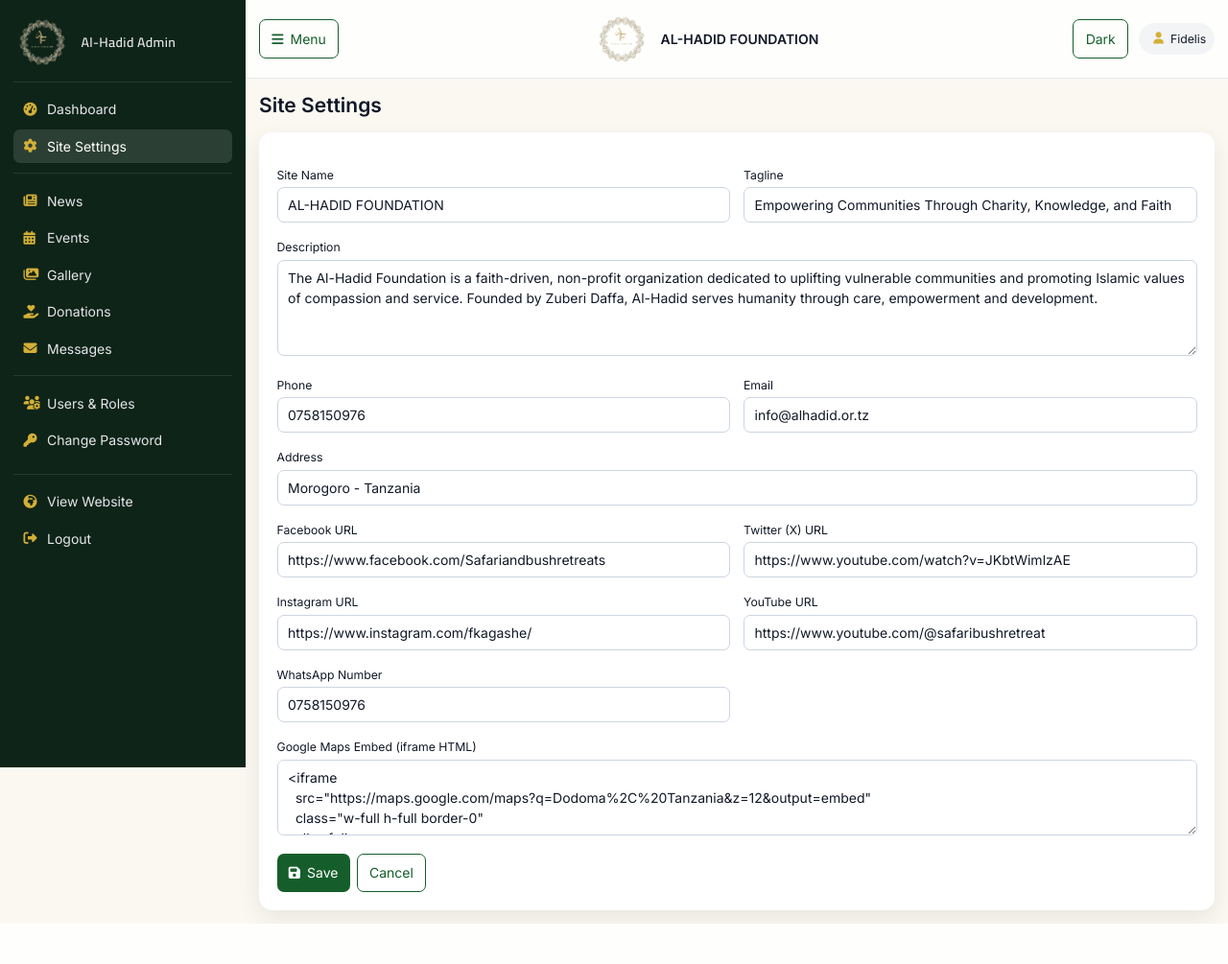
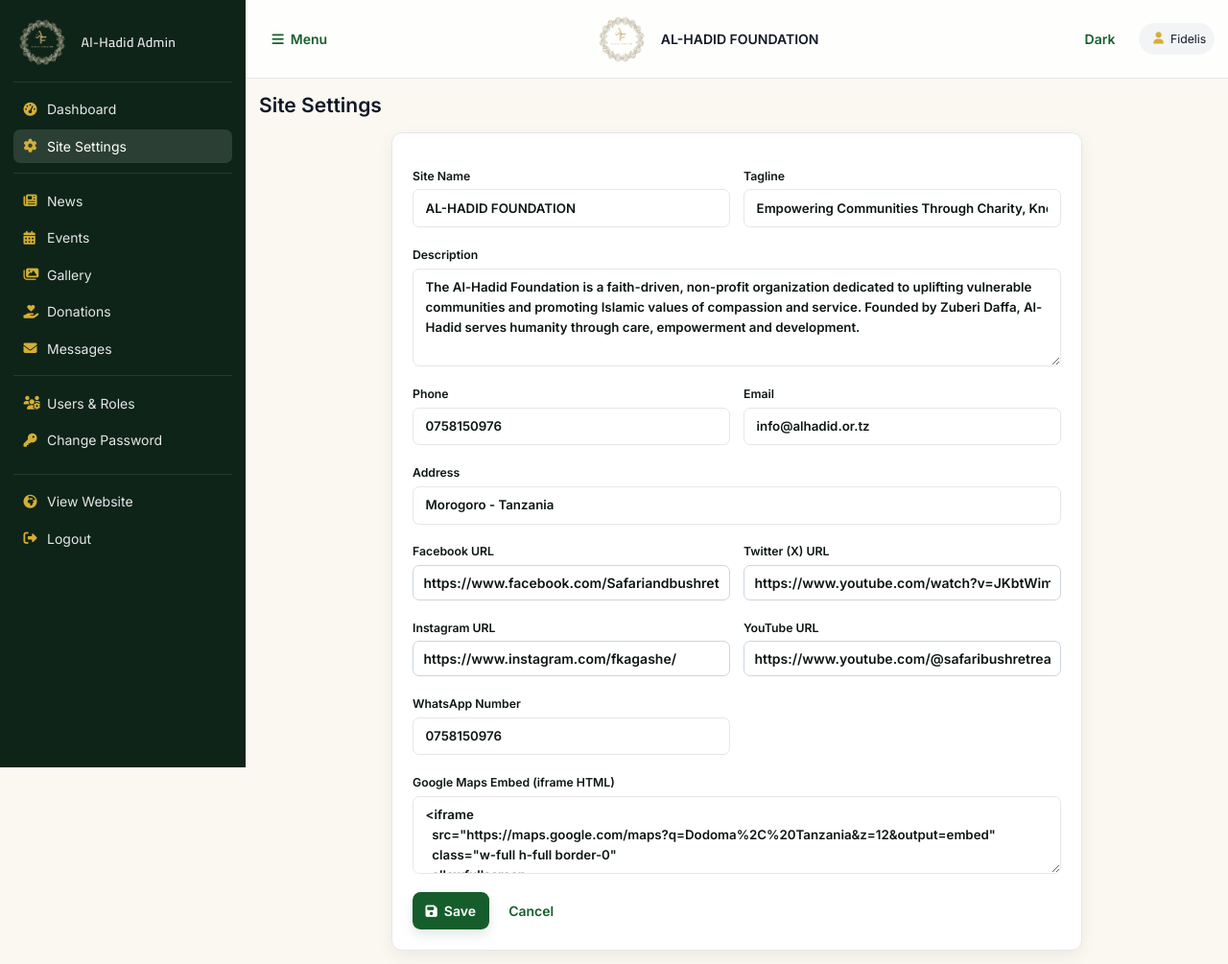
Before and after one commit to FidelisKagashe26/AlHadid, a Django app: page /admin/settings/ in a window 1280 px wide. Shown: the whole page at 96% size. Before the commit the page ends 963 px from the top, so only its background shows below. Run offline with Django 4.2, Linux system fonts and the light colour scheme; a user stored in the database is signed in; data comes from the database, SQL or seed files in the repository.

Commit message:
Final settings

```diff
--- a/templates/admin_panel/site_settings.html
+++ b/templates/admin_panel/site_settings.html
@@ -2,7 +2,181 @@
 {% block title %}Site Settings — {{ site_settings.site_name|default:"Al-Hadid" }}{% endblock %}
 {% block content %}
 <h1 class="text-2xl font-semibold mb-4">Site Settings</h1>
+<style>
+  :root{
+  --bg: #ffffff;
+  --surface: #faf8f1; /* ivory-like light surface */
+  --card-bg: #ffffff;
+  --text: #0b1612;    /* dark text */
+  --muted: #6b7280;
+  --border: #e6e6e6;
+  --primary: #155e2b; /* chosen primary */
+  --primary-600: #166534;
+  --error: #dc2626;
+  --success: #16a34a;
+  --shadow: 0 6px 18px rgba(3,7,18,0.06);
+  --input-radius: 0.5rem;
+  --transition: 160ms ease;
+}
 
+/* Dark theme overrides (applies when .dark present on root or body) */
+.dark,
+@media (prefers-color-scheme: dark) {
+  :root {
+    --bg: #0b1612;
+    --surface: #0f1f18;
+    --card-bg: #0f1f18;
+    --text: #e6f4ee;
+    --muted: #9aa99a;
+    --border: #153a2b;
+    --primary: #155e2b;
+    --primary-600: #14532d;
+    --error: #ef4444;
+    --shadow: 0 6px 20px rgba(0,0,0,0.6);
+  }
+}
+
+/* Card container */
+.card {
+  background: var(--card-bg);
+  color: var(--text);
+  border: 1px solid var(--border);
+  border-radius: 0.75rem;
+  box-shadow: var(--shadow);
+  padding: 1.5rem;
+  max-width: 720px;
+  margin: 0 auto;
+}
+
+/* Form layout */
+.card form p {
+  margin-bottom: 1rem;
+}
+
+/* Labels */
+.card label {
+  display: inline-block;
+  margin-bottom: 0.35rem;
+  font-weight: 600;
+  color: var(--text);
+  font-size: 0.95rem;
+}
+
+/* Inputs */
+.card input[type="password"],
+.card input[type="text"],
+.card input[type="email"],
+.card textarea,
+.card select {
+  display: block;
+  width: 100%;
+  padding: 0.6rem 0.9rem;
+  font-size: 0.95rem;
+  border: 1px solid var(--border);
+  border-radius: var(--input-radius);
+  background: var(--bg);
+  color: var(--text);
+  box-sizing: border-box;
+  transition: border var(--transition), box-shadow var(--transition), background var(--transition);
+  -webkit-appearance: none;
+  appearance: none;
+}
+
+/* Focus / keyboard visible ring */
+.card input:focus,
+.card textarea:focus,
+.card select:focus {
+  outline: none;
+  border-color: var(--primary-600);
+  box-shadow: 0 0 0 4px rgba(21,94,43,0.12); /* subtle primary halo (155e2b -> rgb(21,94,43)) */
+}
+
+/* Placeholder color */
+.card input::placeholder,
+.card textarea::placeholder {
+  color: #9ca3af;
+}
+
+/* Helptext (password rules, hints) */
+.card .helptext {
+  display: block;
+  margin-top: 0.5rem;
+  font-size: 0.85rem;
+  color: var(--muted);
+  line-height: 1.4;
+  background: transparent;
+}
+
+/* Help list style */
+.card .helptext ul {
+  margin: 0.4rem 0 0 1.15rem;
+  padding: 0;
+}
+
+.card .helptext li {
+  margin-bottom: 0.35rem;
+  list-style-type: disc;
+}
+
+/* Error list styling */
+.card .errorlist {
+  margin: 0.35rem 0 0;
+  padding: 0.5rem 0.75rem;
+  border-radius: 0.45rem;
+  background: rgba(220,38,38,0.06);
+  color: var(--error);
+  border: 1px solid rgba(220,38,38,0.12);
+  font-size: 0.92rem;
+}
+
+/* Buttons */
+.btn {
+  display: inline-flex;
+  align-items: center;
+  justify-content: center;
+  padding: 0.55rem 0.9rem;
+  font-weight: 600;
+  border-radius: 0.6rem;
+  border: 1px solid transparent;
+  cursor: pointer;
+  transition: transform var(--transition), box-shadow var(--transition), background var(--transition);
+}
+
+/* Primary button */
+.btn-primary {
+  background: var(--primary);
+  color: #fff;
+  box-shadow: 0 6px 12px rgba(21,94,43,0.12);
+}
+
+.btn-primary:hover {
+  transform: translateY(-1px);
+  background: var(--primary-600);
+}
+
+/* Disabled button */
+.btn[disabled],
+.btn:disabled {
+  opacity: 0.6;
+  cursor: not-allowed;
+  transform: none;
+}
+
+/* Small spacing helper */
+.mt-2 { margin-top: 0.5rem; }
+
+/* Responsive tweaks */
+@media (max-width: 640px) {
+  .card { padding: 1rem; }
+  .btn { width: 100%; }
+}
+
+/* Accessibility: visible focus for keyboard users only */
+:focus-visible {
+  outline: 3px solid rgba(21,94,43,0.15);
+  outline-offset: 2px;
+}
+</style>
 <form method="post" enctype="multipart/form-data" class="card p-5 space-y-4">
   {% csrf_token %}
   <div class="grid md:grid-cols-2 gap-4">
```
